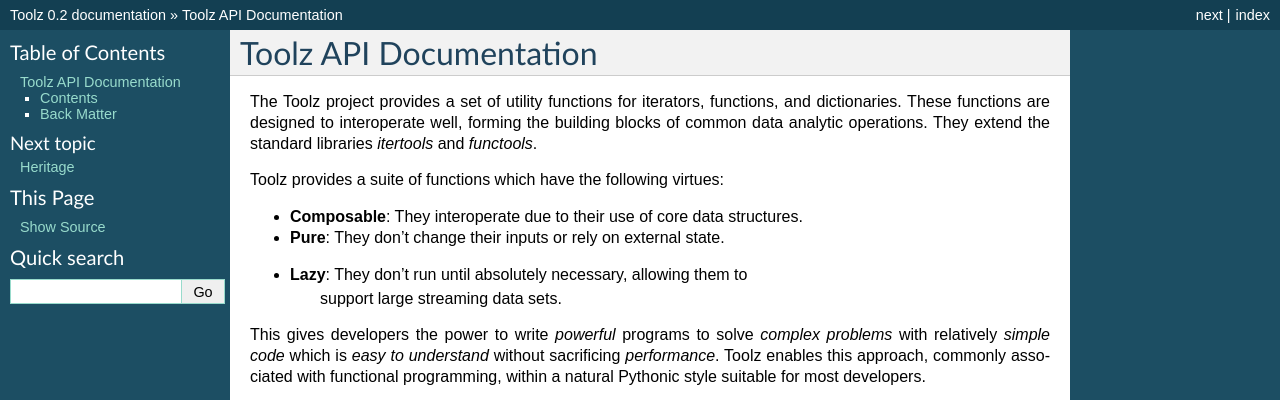
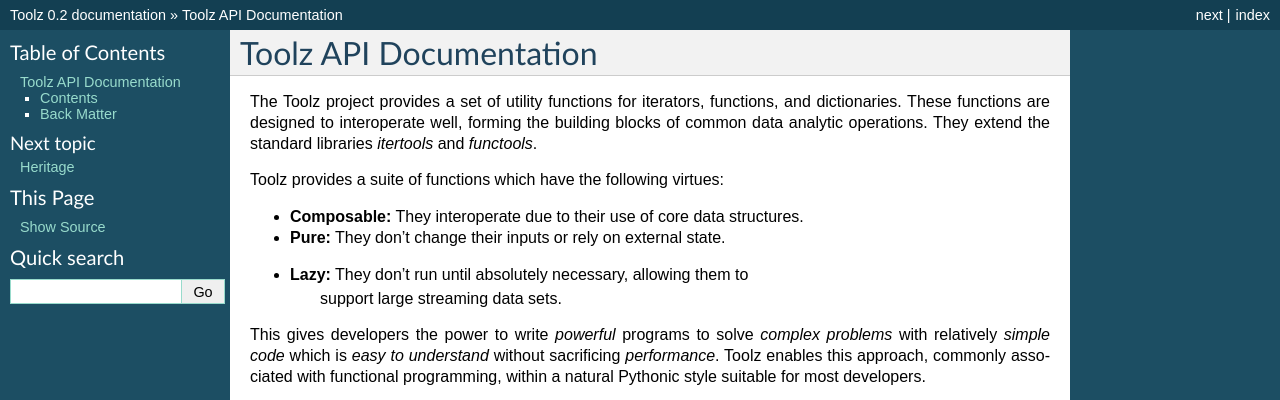
Before and after one commit to pytoolz/toolz, a Sphinx documentation site: the page built from doc/source/index.rst, in a window 1280 px wide. Shown: the top 400 px of the page. Built offline with Sphinx 7.4.7, drawn with Linux system fonts in a browser that asks for light colours.

```diff
--- a/doc/source/index.rst
+++ b/doc/source/index.rst
@@ -9,9 +9,9 @@ standard libraries `itertools` and `functools`.
 
 Toolz provides a suite of functions which have the following virtues:
 
--   **Composable**: They interoperate due to their use of core data structures.
--   **Pure**:  They don't change their inputs or rely on external state.
--   **Lazy**:  They don't run until absolutely necessary, allowing them to
+-   **Composable:** They interoperate due to their use of core data structures.
+-   **Pure:**  They don't change their inputs or rely on external state.
+-   **Lazy:**  They don't run until absolutely necessary, allowing them to
            support large streaming data sets.
 
 This gives developers the power to write *powerful* programs to solve *complex
```
